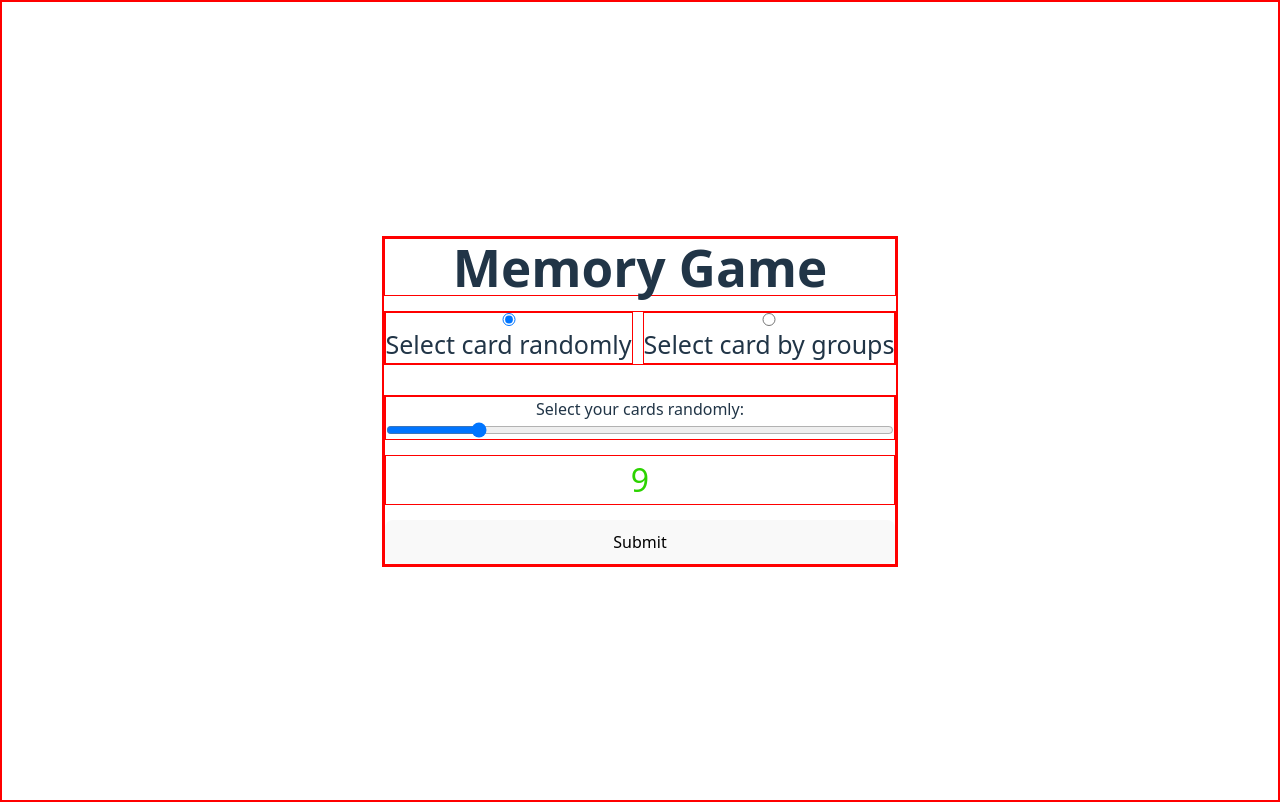
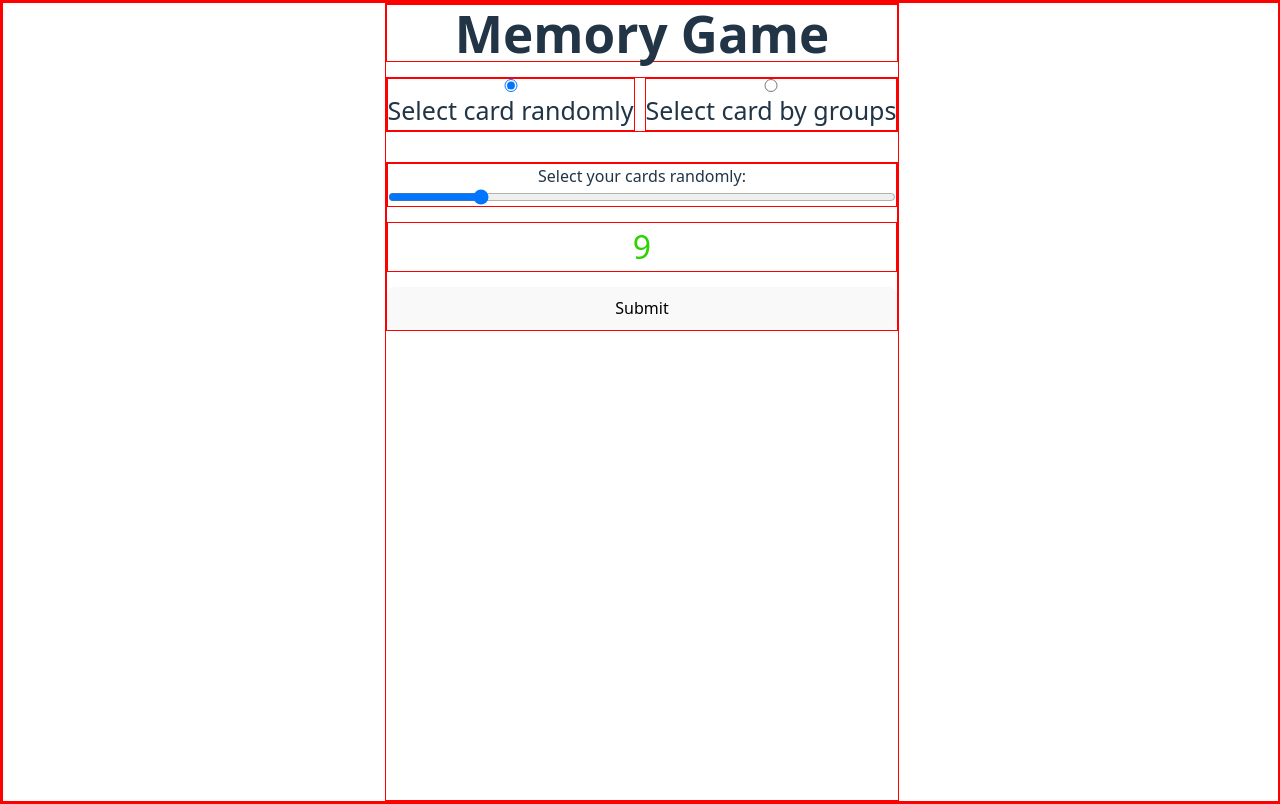
Before and after one commit to heroes75/project-memory-game, a React (Vite) app: page / in a window 1280 px wide. Built offline with nearby package versions, Linux system fonts and the light colour scheme; no server answers.

Commit message:
continue stylising

```diff
--- a/src/App.css
+++ b/src/App.css
@@ -6,9 +6,13 @@
 }
 
 #root {
-  /* max-width: 1280px; */
   margin: 0;
   text-align: center;
+  width: 100vw;
+  display: flex;
+  height: 100vh;
+  flex-direction: column;
+  /* justify-content: space-around; */
 }
 
 .card {
--- a/src/choose-level.css
+++ b/src/choose-level.css
@@ -28,3 +28,9 @@ h1 {
     margin-inline-start: 0px;
     margin-inline-end: 0px;
 }
+
+.menu-section {
+    height: 100%;
+    place-self: center;
+    justify-self: center;
+}
--- a/src/components/choose-level.jsx
+++ b/src/components/choose-level.jsx
@@ -10,7 +10,7 @@ export default function ChooseLevel({ handleSelectLevel, handleSelectGroup }) {
   }
 
   return (
-    <div>
+    <div className="menu-section">
       <h1>Memory Game</h1>
       <div className="select-type-of-level">
         <label htmlFor="range"><input onChange={handleMode} checked={mode === "range"} id="range" value="range" name="selection" type="radio" />Select card randomly</label>
@@ -93,6 +93,6 @@ export default function ChooseLevel({ handleSelectLevel, handleSelectGroup }) {
       </div>
         </>
       }
-      </div>
+    </div>
   );
 }
--- a/src/index.css
+++ b/src/index.css
@@ -27,9 +27,9 @@ a:hover {
 }
 body {
   margin: 0;
-  display: flex;
-  justify-content: center;
-  align-items: center;
+  /* display: flex; */
+  /* justify-content: center;
+  align-items: center; */
   min-height: 100vh;
 }
 
```
